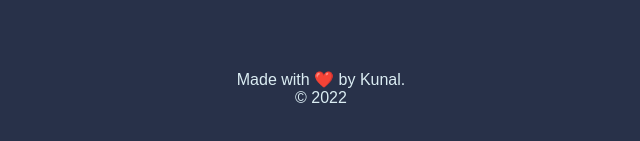
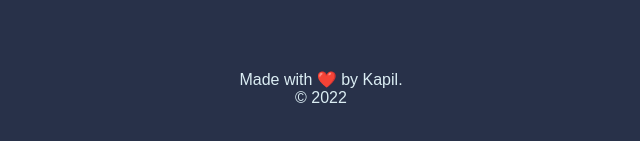
Before and after one commit to KapilDuchania/Drum-Kit, a plain HTML site: page index.html in a window 1280 px wide. Shown: the part 505-646 px from the top of the page, 319-959 px from the left. Drawn offline with Linux system fonts and the light colour scheme.

Commit message:
Update index.html

```diff
--- a/index.html
+++ b/index.html
@@ -21,7 +21,7 @@
     <button class="l drum">l</button>
   </div>
   <footer>
-    Made with ❤️ by Kunal.
+    Made with ❤️ by Kapil.
     <br>
     © 2022
   </footer>
```
